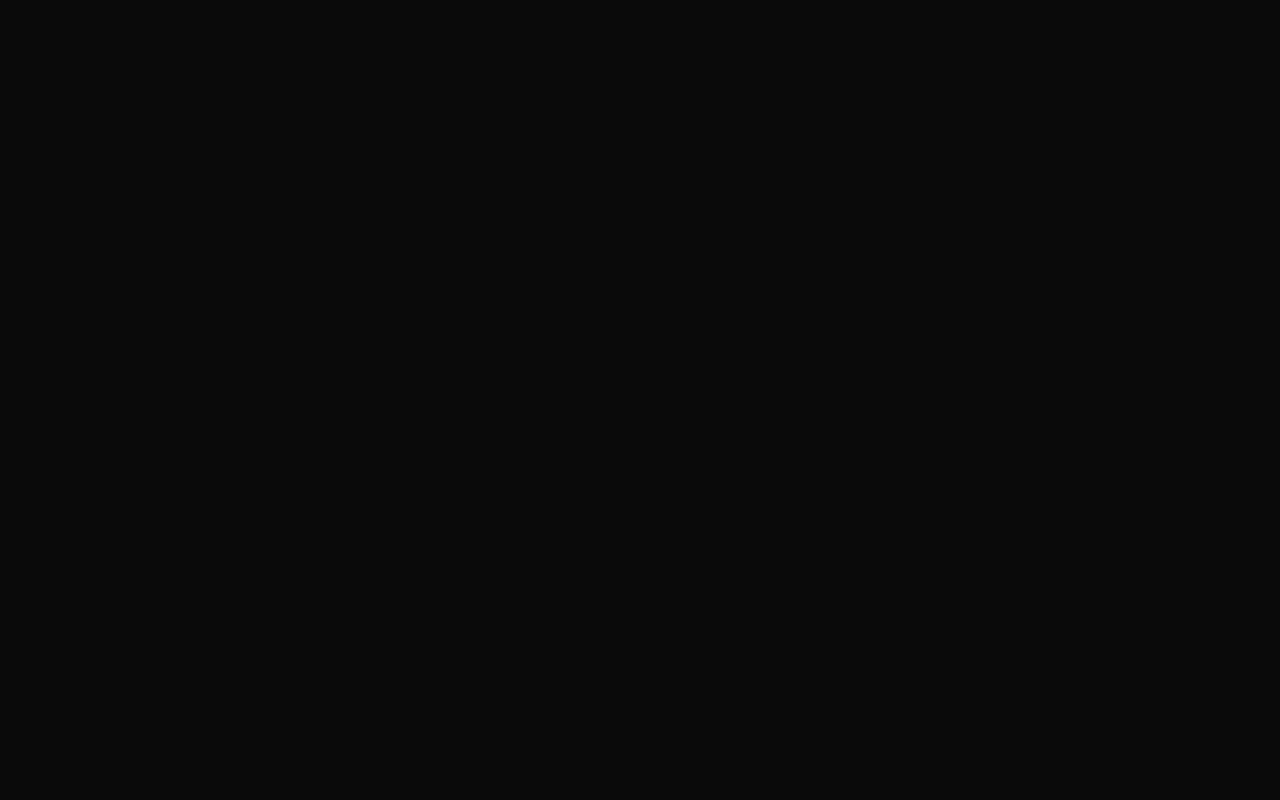
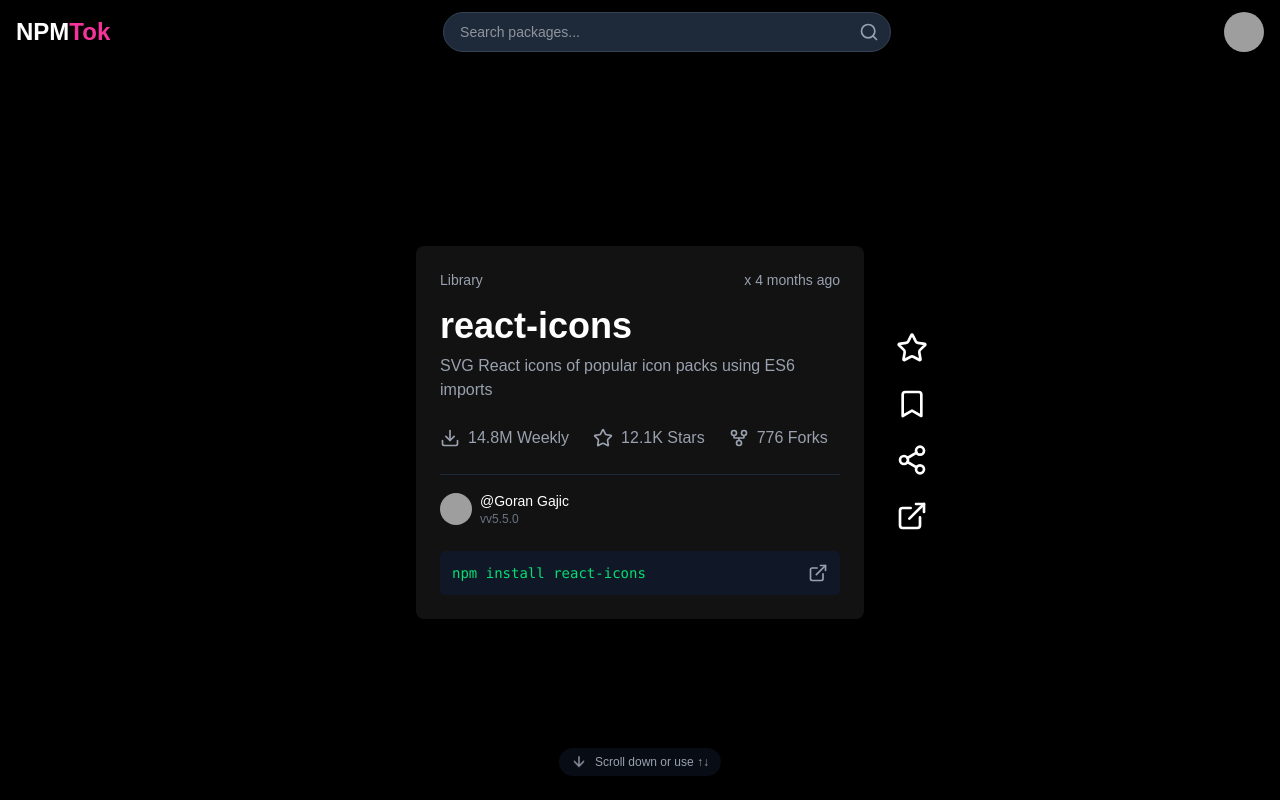
Before and after one commit to ijustseen/npmtok-next, a Next.js app: page /feed in a window 1280 px wide. Built offline with nearby package versions, Linux system fonts and the light colour scheme; grey boxes are pictures that could not be loaded.

Commit message:
scroller

```diff
--- a/src/app/feed/page.tsx
+++ b/src/app/feed/page.tsx
@@ -1,3 +1,47 @@
-export default function Home() {
-  return <></>;
+import { Header } from "@/components/header";
+import { PackageCard } from "@/components/package-card";
+import { ArrowDown } from "lucide-react";
+
+const mockPackage = {
+  name: "react-icons",
+  description: "SVG React icons of popular icon packs using ES6 imports",
+  author: "Goran Gajic",
+  version: "v5.5.0",
+  stats: {
+    downloads: "14.8M",
+    stars: "12.1K",
+    forks: "776",
+  },
+  time: "4 months ago",
+};
+
+export default function FeedPage() {
+  return (
+    <main className="bg-black text-white">
+      <Header />
+      <div className="h-screen w-screen overflow-y-auto snap-y snap-mandatory">
+        <div className="h-screen w-screen snap-start flex items-center justify-center pt-16">
+          <PackageCard package={mockPackage} />
+        </div>
+        <div className="h-screen w-screen snap-start flex items-center justify-center pt-16">
+          <PackageCard
+            package={{
+              ...mockPackage,
+              name: "clsx",
+              description:
+                "A tiny (239B) utility for constructing `className` strings conditionally.",
+              author: "Luke Edwards",
+              version: "2.1.1",
+              stats: { downloads: "111.4M", stars: "22k", forks: "401" },
+              time: "1 month ago",
+            }}
+          />
+        </div>
+      </div>
+      <div className="fixed bottom-6 left-1/2 -translate-x-1/2 text-gray-400 text-xs flex items-center space-x-2 bg-gray-900/50 backdrop-blur-sm px-3 py-1.5 rounded-full">
+        <ArrowDown className="w-4 h-4 animate-bounce" />
+        <span>Scroll down or use ↑↓</span>
+      </div>
+    </main>
+  );
 }
--- /dev/null
+++ b/src/components/header.tsx
@@ -0,0 +1,28 @@
+import { Search } from "lucide-react";
+
+export function Header() {
+  return (
+    <header className="fixed top-0 left-0 right-0 z-10 bg-black/50 backdrop-blur-sm">
+      <div className="container mx-auto flex h-16 items-center justify-between px-4">
+        <div className="text-2xl font-bold">
+          NPM<span className="text-pink-500">Tok</span>
+        </div>
+        <div className="relative flex-1 max-w-md">
+          <input
+            type="text"
+            placeholder="Search packages..."
+            className="w-full h-10 px-4 pr-10 text-sm bg-gray-800 border border-gray-700 rounded-full focus:outline-none focus:ring-2 focus:ring-pink-500"
+          />
+          <Search className="absolute top-1/2 right-3 -translate-y-1/2 w-5 h-5 text-gray-400" />
+        </div>
+        <div>
+          <img
+            src="https://api.dicebear.com/8.x/pixel-art/svg?seed=andrew"
+            alt="User avatar"
+            className="w-10 h-10 rounded-full"
+          />
+        </div>
+      </div>
+    </header>
+  );
+}
--- /dev/null
+++ b/src/components/package-card.tsx
@@ -0,0 +1,96 @@
+import {
+  Star,
+  Bookmark,
+  Share2,
+  ExternalLink,
+  Download,
+  GitFork,
+} from "lucide-react";
+
+type PackageCardProps = {
+  package: {
+    name: string;
+    description: string;
+    author: string;
+    version: string;
+    stats: {
+      downloads: string;
+      stars: string;
+      forks: string;
+    };
+    time: string;
+  };
+};
+
+export function PackageCard({ package: pkg }: PackageCardProps) {
+  return (
+    <div className="flex justify-center items-center h-full">
+      <div className="bg-[#121212] rounded-lg shadow-lg text-white w-full max-w-md mx-auto relative p-6">
+        <div className="flex justify-between items-center mb-4">
+          <span className="text-sm text-gray-400">Library</span>
+          <span className="text-sm text-gray-400">x {pkg.time}</span>
+        </div>
+
+        <h2 className="text-4xl font-bold mb-2">{pkg.name}</h2>
+        <p className="text-gray-400 mb-6">{pkg.description}</p>
+
+        <div className="flex items-center space-x-6 text-gray-400 mb-6">
+          <div className="flex items-center space-x-2">
+            <Download className="w-5 h-5" />
+            <span>{pkg.stats.downloads} Weekly</span>
+          </div>
+          <div className="flex items-center space-x-2">
+            <Star className="w-5 h-5" />
+            <span>{pkg.stats.stars} Stars</span>
+          </div>
+          <div className="flex items-center space-x-2">
+            <GitFork className="w-5 h-5" />
+            <span>{pkg.stats.forks} Forks</span>
+          </div>
+        </div>
+
+        <div className="flex items-center justify-between pt-4 border-t border-gray-800">
+          <div className="flex items-center space-x-2">
+            <img
+              src="https://api.dicebear.com/8.x/pixel-art/svg?seed=gajic"
+              alt="Author avatar"
+              className="w-8 h-8 rounded-full"
+            />
+            <div>
+              <p className="text-sm">@{pkg.author}</p>
+              <p className="text-xs text-gray-500">v{pkg.version}</p>
+            </div>
+          </div>
+        </div>
+
+        <div className="absolute top-1/2 -right-16 transform -translate-y-1/2 flex flex-col space-y-6">
+          <button className="text-white">
+            <Star className="w-8 h-8" />
+          </button>
+          <button className="text-white">
+            <Bookmark className="w-8 h-8" />
+          </button>
+          <button className="text-white">
+            <Share2 className="w-8 h-8" />
+          </button>
+          <button className="text-white">
+            <ExternalLink className="w-8 h-8" />
+          </button>
+        </div>
+
+        <div className="mt-6">
+          <div className="bg-gray-900 rounded-md p-3 flex justify-between items-center">
+            <code className="text-sm text-green-400">
+              npm install {pkg.name}
+            </code>
+            <div className="flex space-x-2">
+              <button className="text-gray-400 hover:text-white">
+                <ExternalLink className="w-5 h-5" />
+              </button>
+            </div>
+          </div>
+        </div>
+      </div>
+    </div>
+  );
+}
```
